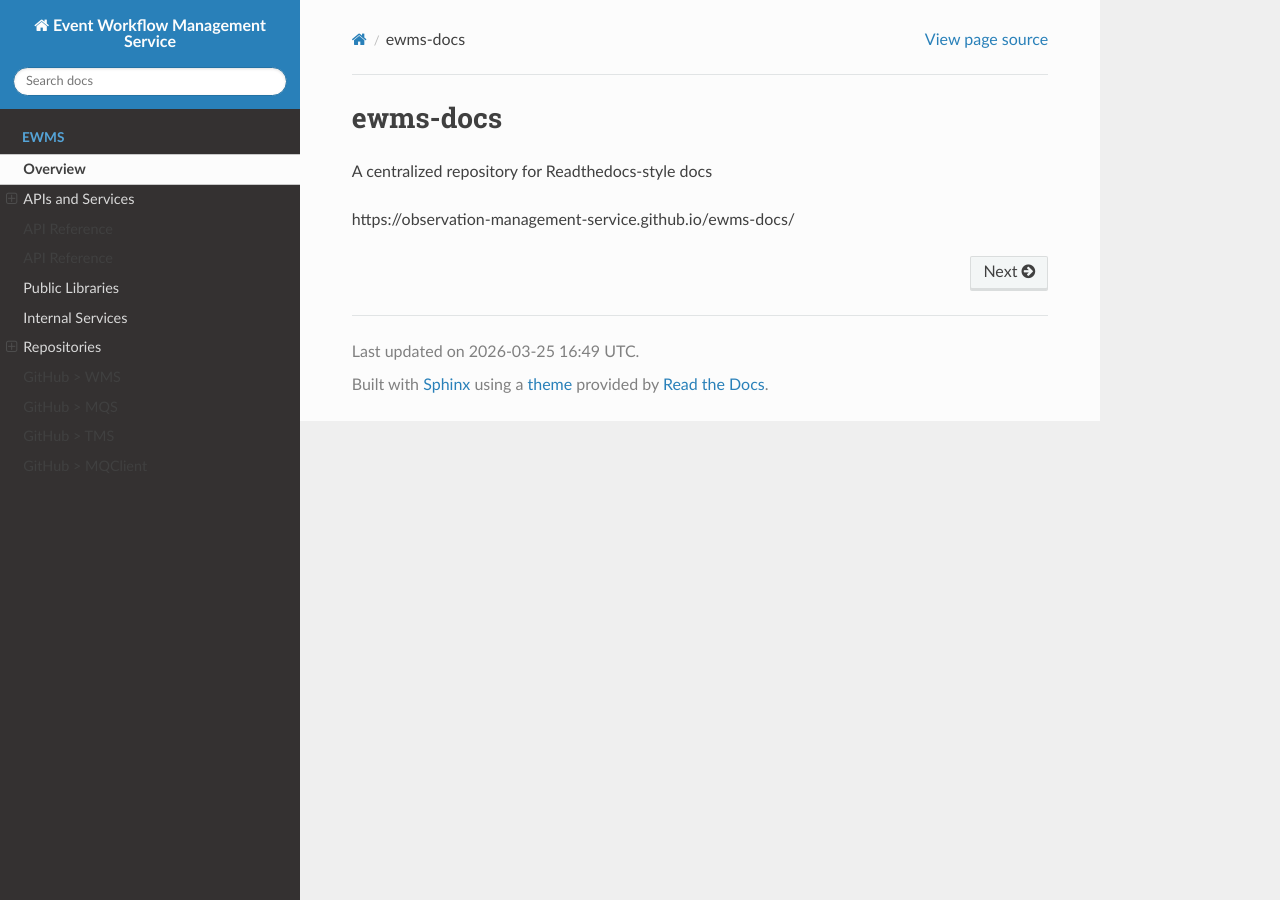
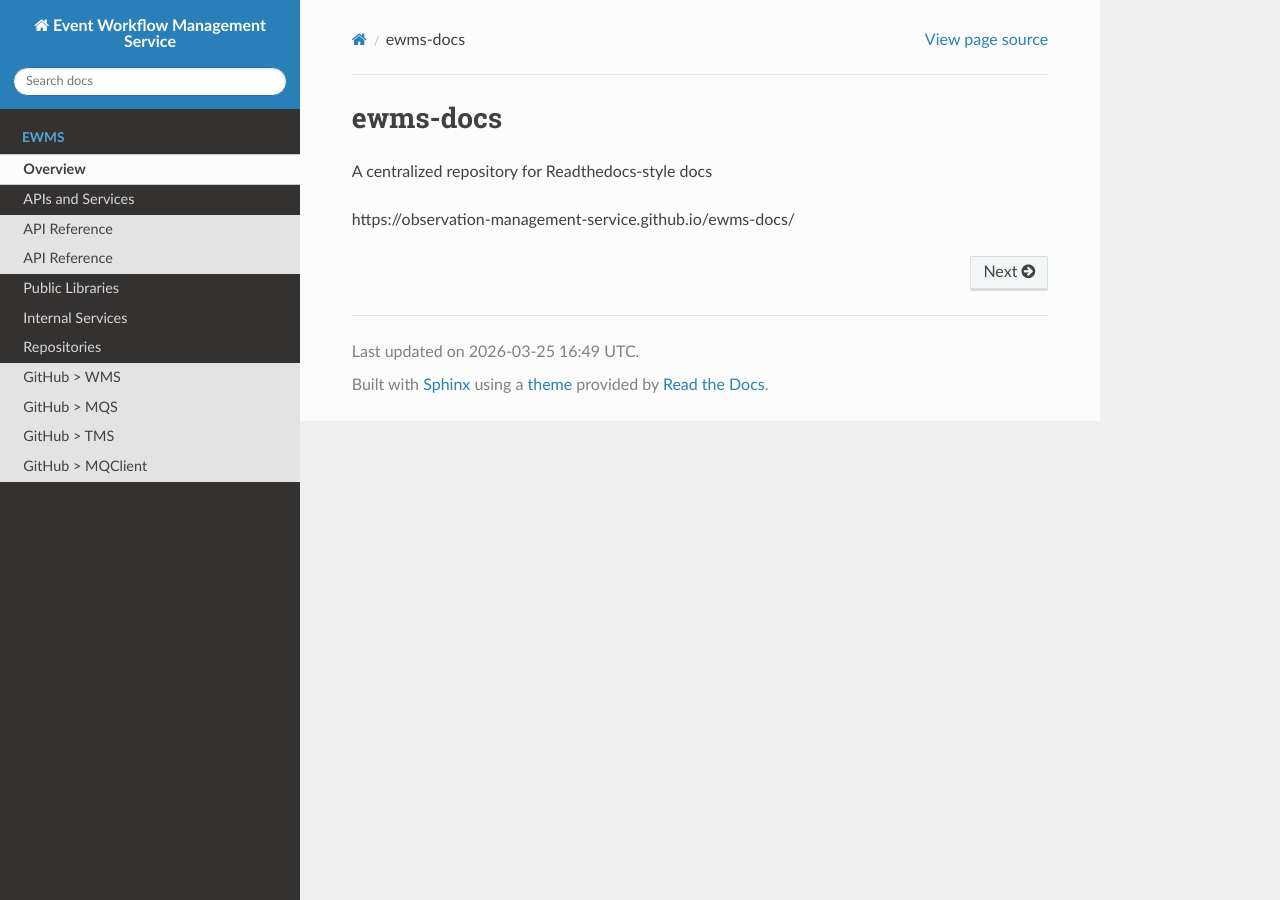
Before and after one commit to Observation-Management-Service/ewms-docs, a Sphinx documentation site: the page built from docs/index.rst, in a window 1280 px wide. Built offline with Sphinx 7.4.7 and the Read the Docs theme 3.1.0, drawn with Linux system fonts in a browser that asks for light colours.

Commit message:
autoexpand nav bar nesting - 2

```diff
--- a/docs/_static/ewms-nav.css
+++ b/docs/_static/ewms-nav.css
@@ -1,3 +1,24 @@
-.wy-menu-vertical li.ewms-force-open > ul {
+/* Hide RTD expand/collapse controls. */
+.wy-menu-vertical .toctree-expand {
+    display: none !important;
+}
+
+/* Keep top-level sections open. */
+.wy-menu-vertical li.toctree-l1.ewms-force-open > ul {
     display: block !important;
 }
+
+/* Make force-open sections look like normal open sections. */
+.wy-menu-vertical li.toctree-l1.ewms-force-open > ul {
+    background: #e3e3e3;
+}
+
+/* Match link styling inside the opened section body. */
+.wy-menu-vertical li.toctree-l1.ewms-force-open > ul a {
+    color: #404040;
+}
+
+/* Optional: tighten the spacing a bit so it looks closer to the native open branch. */
+.wy-menu-vertical li.toctree-l1.ewms-force-open > ul li {
+    margin-bottom: 0;
+}
--- a/docs/_static/ewms-nav.js
+++ b/docs/_static/ewms-nav.js
@@ -1,5 +1,5 @@
 /**
- * Expand the first level of each top-level RTD sidebar section on page load.
+ * Force the first level of each top-level RTD sidebar section open.
  *
  * This keeps the EWMS navigation tree more consistently open across pages
  * without modifying the Sphinx RTD theme templates themselves.
@@ -17,21 +17,7 @@ document.addEventListener('DOMContentLoaded', () => {
             continue;
         }
 
-        if (item.classList.contains('current') || item.classList.contains('on')) {
-            continue;
-        }
-
-        const expandControl = item.querySelector(
-            ':scope > a > button.toctree-expand, :scope > a > span.toctree-expand'
-        );
-
-        if (expandControl) {
-            expandControl.click();
-        } else {
-            item.classList.add('ewms-force-open');
-            item.setAttribute('aria-expanded', 'true');
-            childList.setAttribute('aria-expanded', 'true');
-            childList.style.display = 'block';
-        }
+        item.classList.add('ewms-force-open');
+        childList.style.display = 'block';
     }
 });
```
